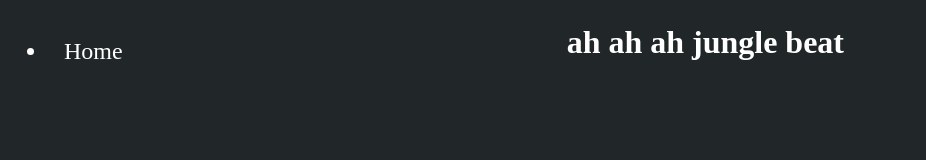
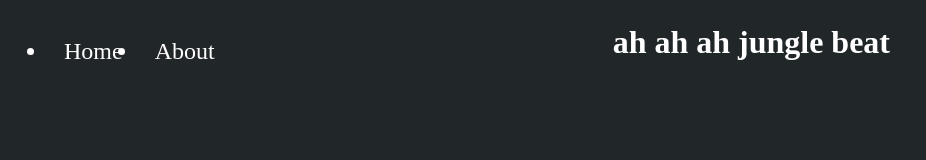
Before and after one commit to notCJR/Freedom-Friday, a plain HTML site: page index.html in a window 1280 px wide. Shown: the whole page, without its empty margins (0-926 px from the left). Drawn offline with Linux system fonts and the light colour scheme.

Commit message:
Update index.html

```diff
--- a/index.html
+++ b/index.html
@@ -50,6 +50,7 @@ div.b {
 <header>
 <ul>
   <li><a class="active" href="#home">Home</a></li>
+  <li><a class="active" href="about.html">About</a></li>
 </ul>
 </header>
 
```
